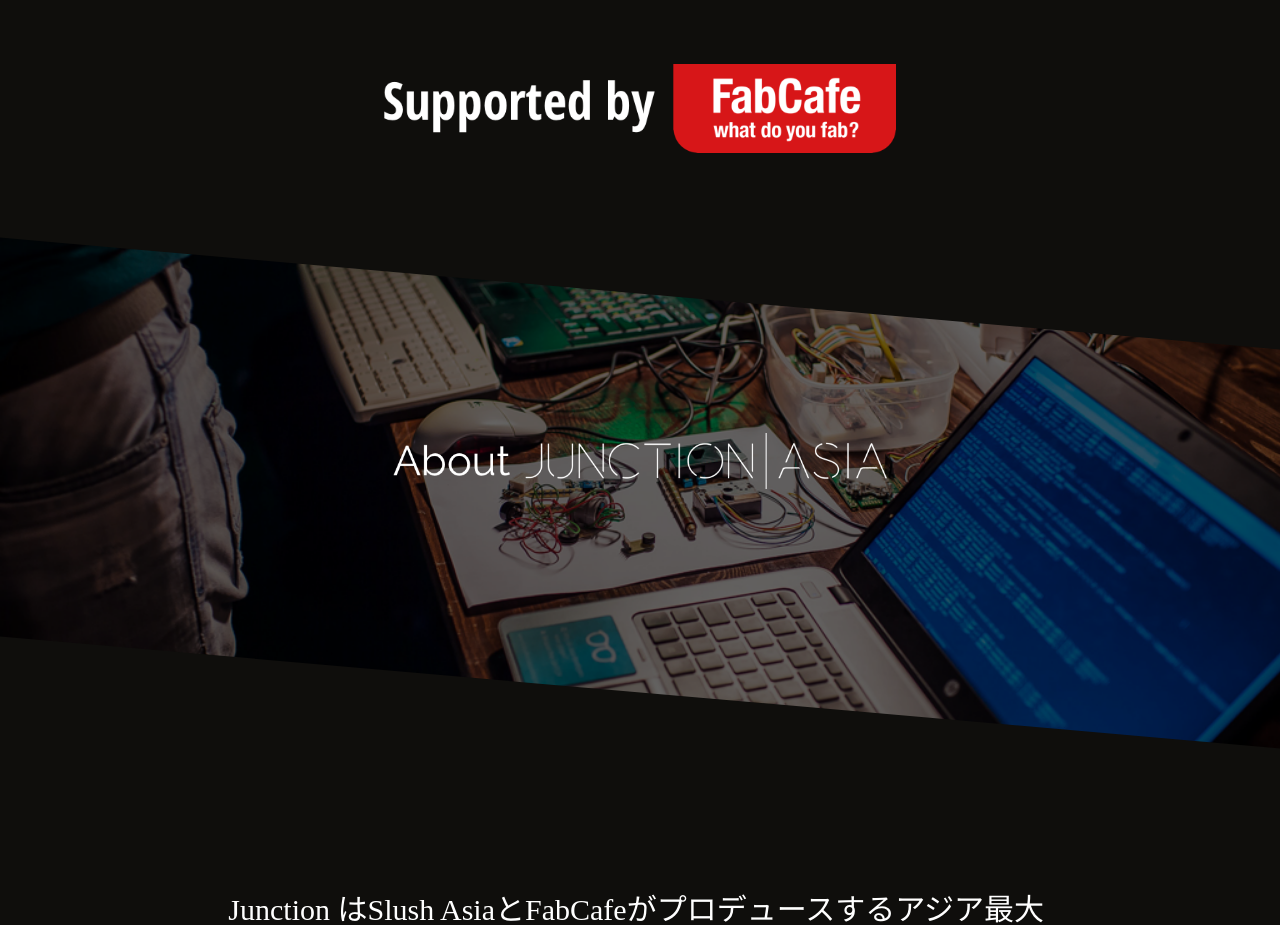
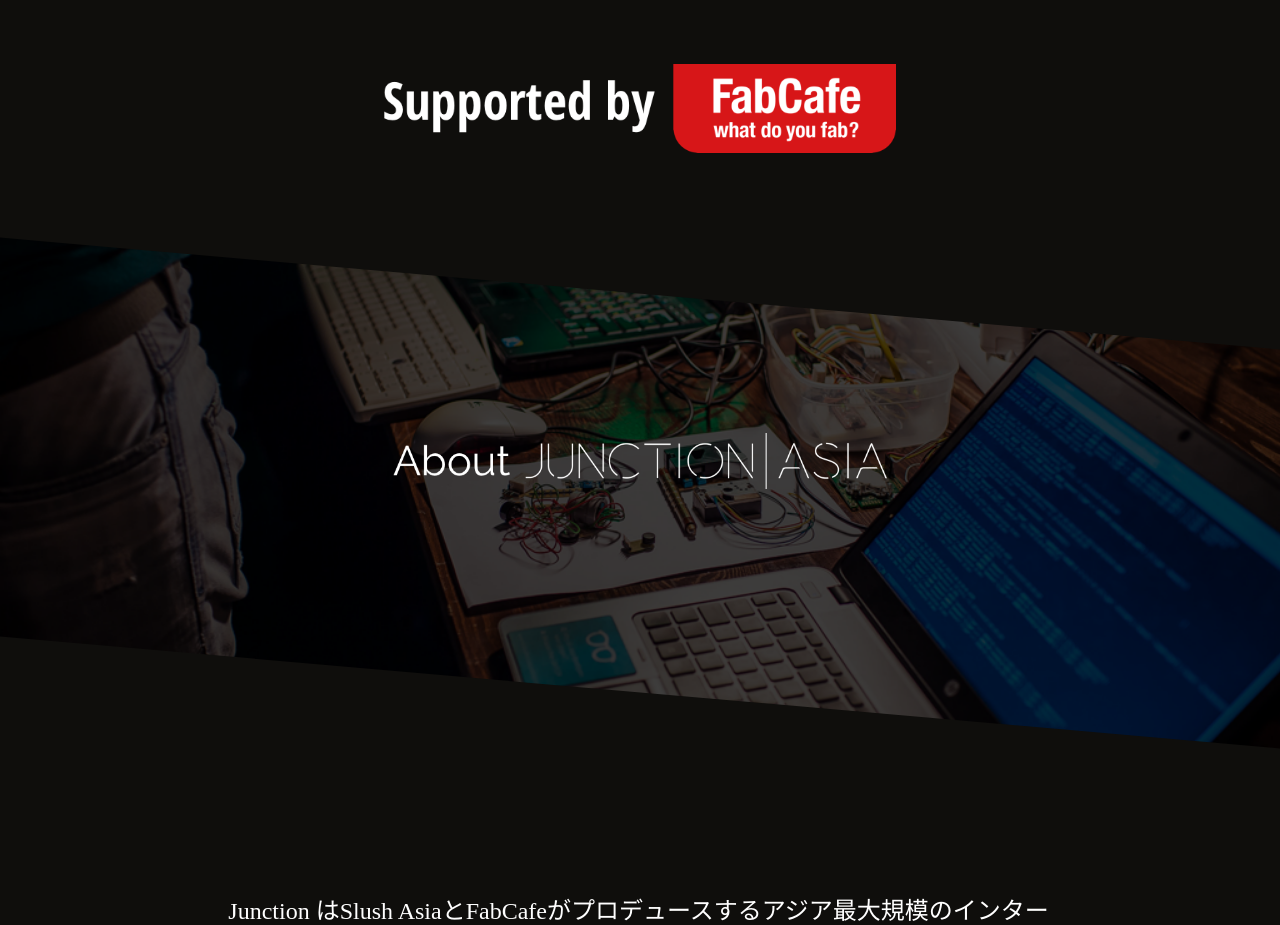
Before and after one commit to junctionasia/junctionasia.github.io, a Jekyll site: the page built from index.html, in a window 1280 px wide. Shown: the part 776-1701 px from the top of the page. Built offline with Jekyll 4.4.1, drawn with Linux system fonts in a browser that asks for light colours; nearby versions of some CDN libraries.

Commit message:
fix issues

```diff
--- a/css/main.scss
+++ b/css/main.scss
@@ -46,7 +46,7 @@
   font-family: $headline-font-family;
   margin-top: 1.2em;
   margin-bottom: 0.5em;
-
+  line-height:1.5
 }
 
 .discription{
@@ -125,7 +125,7 @@
 }
 
 #third  {
-    background: url(/images/production/about_bg_60.png) 100% 0 no-repeat fixed #000;
+    background: url(/images/production/about_bg_75.png) 100% 0 no-repeat fixed #000;
     -webkit-background-size: cover;
     background-size: cover;
     background-position: center center;
@@ -141,7 +141,7 @@
 }
 #seventh  {
     height: 700px;
-    background: url(/images/production/register_bg.png) 100% 0 no-repeat fixed #000;
+    background: url(/images/production/register_75.png) 100% 0 no-repeat fixed #000;
     -webkit-background-size: cover;
     background-size: cover;
     background-position: center center;
--- a/index.html
+++ b/index.html
@@ -28,10 +28,10 @@
 <section id="fourth">
     <div class="text-center">
             <div class="col-md-8 col-md-offset-2" style="margin-top: 40px;">
-                <h2 class="japanese discription">
+                <h3 class="japanese discription">
                     Junction はSlush AsiaとFabCafeがプロデュースするアジア最大規模のインターナショナルハッカソンです。最新のテクノロジーやデバイス、デジタル工作機械などを使い、ユニークで革新的なアイデアを生み出そう。
                     <br>東京はもちろん世界各地のクリエイター・メイカーコミュニティーの専門スキルを持ったメンター達があなたのプロトタイピングをサポートします。
-                </h2>
+                </h3>
             <div class="movie-wrap" style="margin-top: 100px;">
                 <iframe width="853" height="480" src="https://www.youtube.com/embed/osZit7cuaMI" frameborder="0" allowfullscreen></iframe>
             </div>
@@ -49,20 +49,20 @@
 <section id="sixth" class="">
     <div class="col-md-6 text-center" style="padding: 40px 40px 40px 40px;">
         <img src="images/production/White_RGB_ForDigitalUse.png" width="90%" style="margin-bottom:20px;">
-        <h3 class="japanese" style="text-align: left;">
+        <h4 class="japanese" style="text-align: left;">
             フィンランドで毎冬に開催される世界最大級のスタートアップイベント「SLUSH（スラッシュ）」が2015年「SLUSH ASIA」としてアジアで誕生し、今年は5月13-14日に幕張メッセで開催されます。SLUSH ASIAは、夢を掴もうとする国内外の才能あふれる若き人材と世界的な起業家、投資家、企業、ジャーナリストをつなげ、スタートアップの土壌を育むグローバルコミュニティを創っていきます。
             ヘルシンキで11月に開催されるSLUSHは、世界中のスタートアップ、起業家、投資家、エグゼクティブ、企業、ジャーナリスト、学生が参加し、今ではフィンランド大統領、スウェーデン王子等、各国の首脳陣もが集まる場となり、わずか数年間でフィンランドを国際的な人材とビジネスモデルが育まれる土地へと変貌させました。2015年、アジア初開催となったSLUSH ASIAには3000人以上の起業家、投資家、ジャーナリストや学生が参加しました。
-        </h3>
+        </h4>
     </div>
 
     <div class="col-md-6 text-center" style="padding: 40px 40px 40px 40px;">
         <img src="images/production/FabCafeLogo.png" width="50%">
-        <h3 class="japanese" style="text-align: left;">
+        <h4 class="japanese" style="text-align: left;">
             「Fab」という言葉には、大量生産やマーケットの論理に制約されない「FABrication（ものづくり）」と「FABulous（愉快な、素晴らしい）」の2つの意味が込められています。FabCafeは、その”Fab”スピリットをおいしく、楽しく、わかりやすく伝え、そして広めていく場所です。
             人が集い、人が出会い、人が繋がるカフェという空間に、レーザーカッターや3Dプリンター等のデジタルデータを利用したものづくりマシンを設置し、クリエイティブなコ・ワーキングスペースとしても使われ、企業とのさまざまなコラボレーションも生まれています。
             現在渋谷のほか、台北、バルセロナ、バンコク、フランスのトゥールーズ、そして今年春には飛騨にオープンするなど、FabCafeグローバルネットワークは世界中に拡がっています。
             FabCafeから生まれるクリエイティブコラボレーションは、次世代のものづくりを変えていくと信じています。
-        </h3>
+        </h4>
     </div>
 </section>
 
```
Also changed, not shown: english.html (+6 -6 lines), images/production/about_bg_65.png (added), images/production/about_bg_75.png (added), images/production/register_65.png (added), images/production/register_75.png (added).
